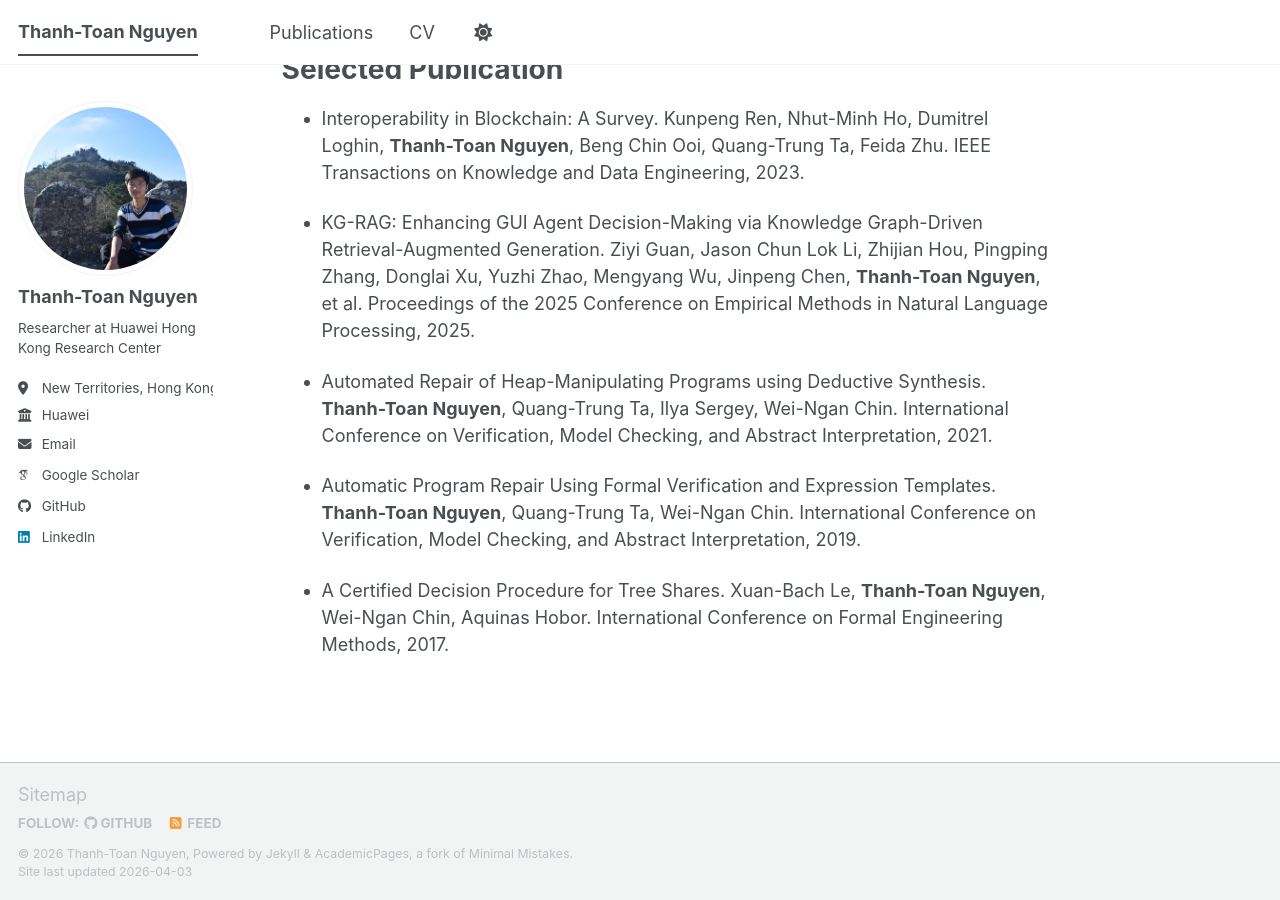
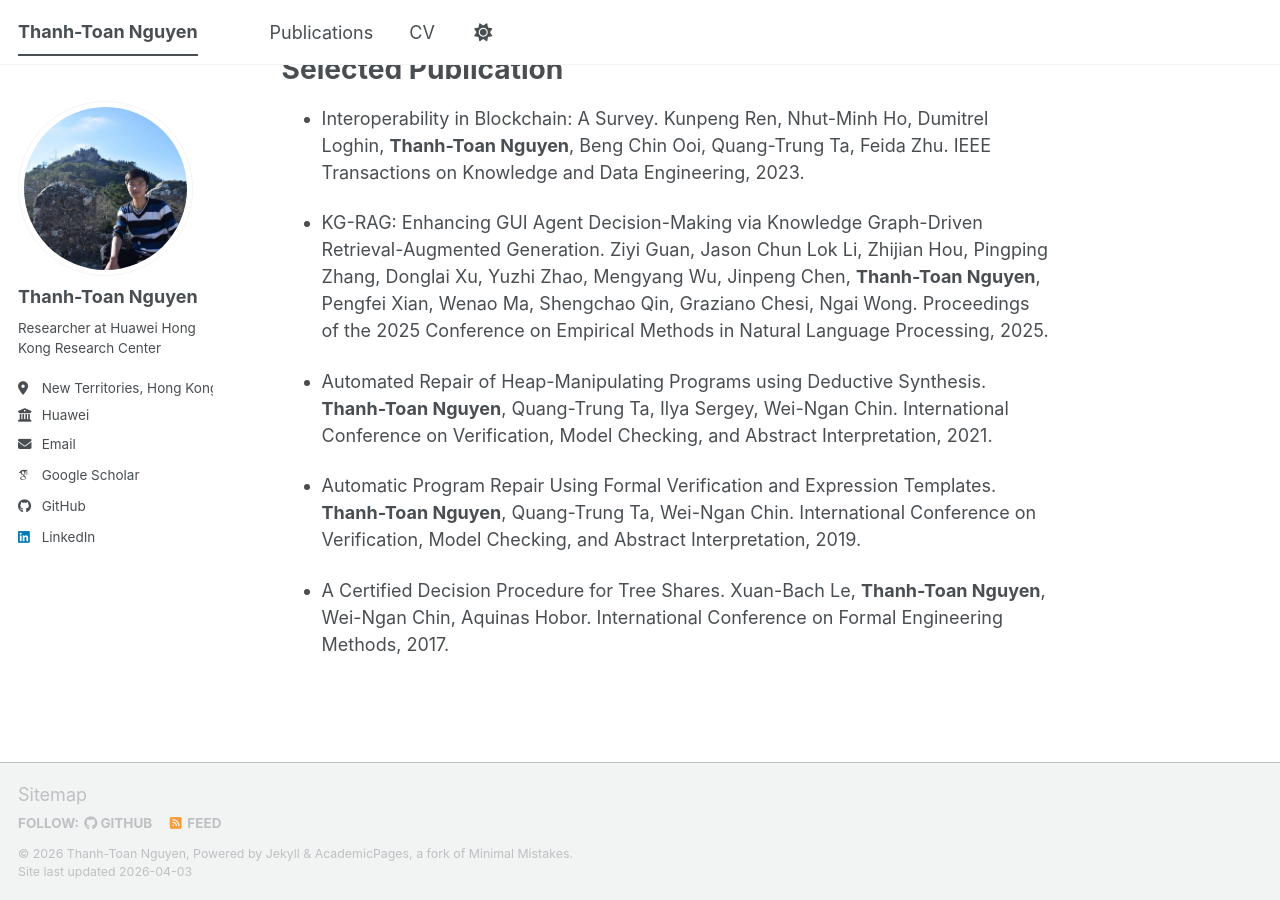
Before and after one commit to thanhtoantnt/thanhtoantnt.github.io, a Jekyll site: the page built from _pages/about.md, in a window 1280 px wide and 900 px high, scrolled down 812 px. Built offline with Jekyll 4.4.1, drawn with Linux system fonts in a browser that asks for light colours; some web fonts are replaced; a script bundle is joined from its source files by our own code; library files that are not in the unit come from our copies.

```diff
--- a/_pages/about.md
+++ b/_pages/about.md
@@ -29,7 +29,7 @@ Before that, I was an Applied Scientist Intern at Amazon, London, from September
 
 - Interoperability in Blockchain: A Survey. Kunpeng Ren, Nhut-Minh Ho, Dumitrel Loghin, **Thanh-Toan Nguyen**, Beng Chin Ooi, Quang-Trung Ta, Feida Zhu. IEEE Transactions on Knowledge and Data Engineering, 2023.
 
-- KG-RAG: Enhancing GUI Agent Decision-Making via Knowledge Graph-Driven Retrieval-Augmented Generation. Ziyi Guan, Jason Chun Lok Li, Zhijian Hou, Pingping Zhang, Donglai Xu, Yuzhi Zhao, Mengyang Wu, Jinpeng Chen, **Thanh-Toan Nguyen**, et al. Proceedings of the 2025 Conference on Empirical Methods in Natural Language Processing, 2025.
+- KG-RAG: Enhancing GUI Agent Decision-Making via Knowledge Graph-Driven Retrieval-Augmented Generation. Ziyi Guan, Jason Chun Lok Li, Zhijian Hou, Pingping Zhang, Donglai Xu, Yuzhi Zhao, Mengyang Wu, Jinpeng Chen, **Thanh-Toan Nguyen**, Pengfei Xian, Wenao Ma, Shengchao Qin, Graziano Chesi, Ngai Wong. Proceedings of the 2025 Conference on Empirical Methods in Natural Language Processing, 2025.
 
 - Automated Repair of Heap-Manipulating Programs using Deductive Synthesis. **Thanh-Toan Nguyen**, Quang-Trung Ta, Ilya Sergey, Wei-Ngan Chin. International Conference on Verification, Model Checking, and Abstract Interpretation, 2021.
 
```
Also changed, not shown: _publications/2025-kg-rag.md (+1 -1 lines).
